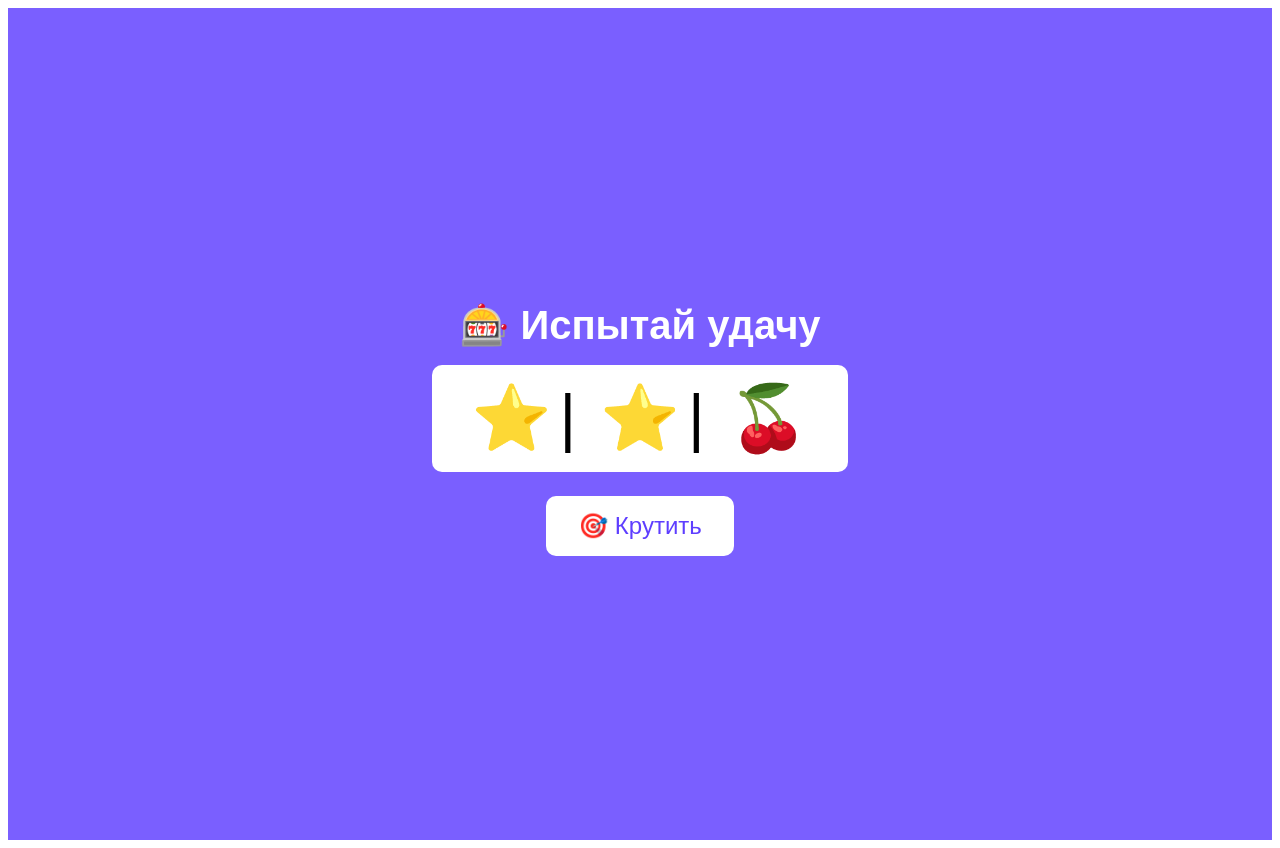
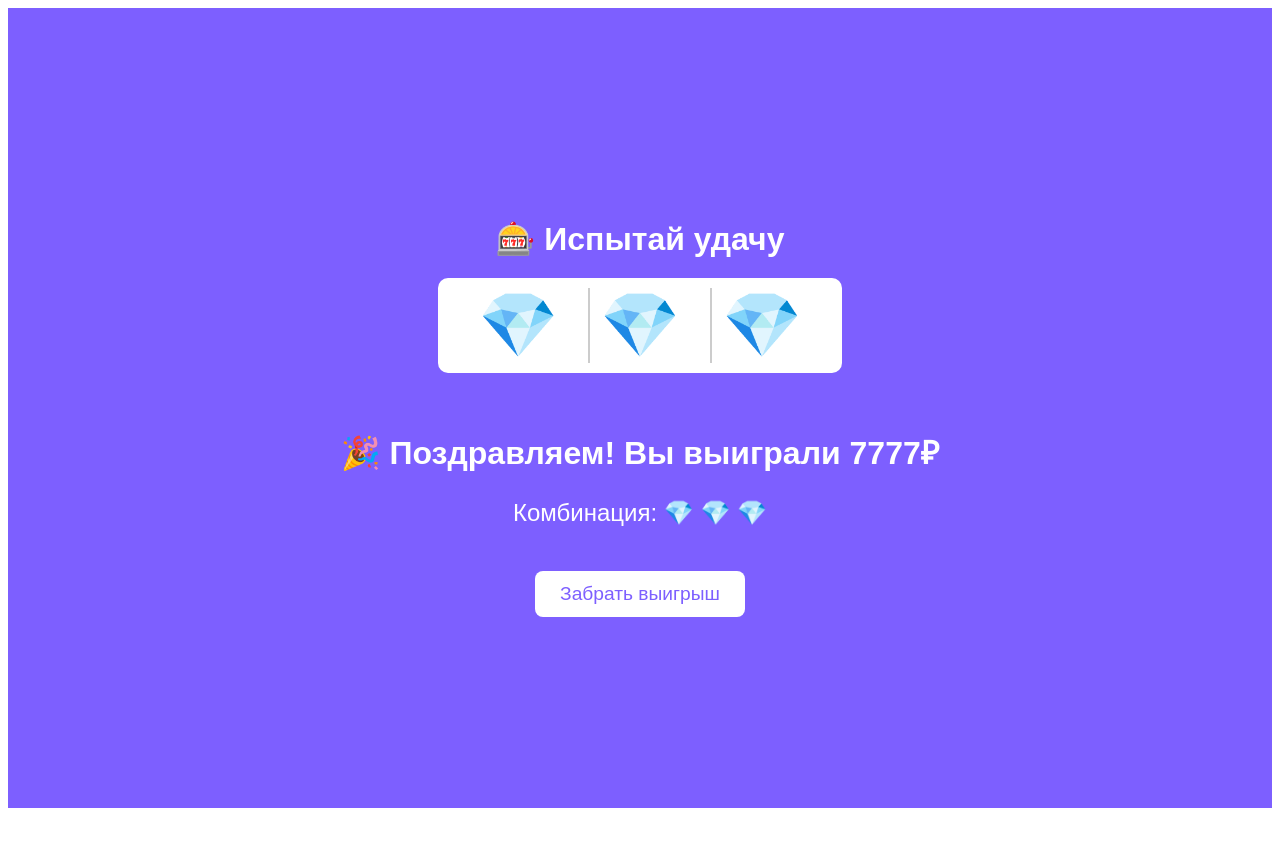
Before and after one commit to LexLowFlex/telegramslot, a Next.js app: page / in a window 1280 px wide. Both pictures are taken after a click on the button "🎯 Крутить". After the commit the page ends 816 px from the top, so only its background shows below. Built offline with nearby package versions, Linux system fonts and the light colour scheme.

Commit message:
Update index.js

```diff
--- a/pages/index.js
+++ b/pages/index.js
@@ -1,12 +1,14 @@
-import { useState } from 'react';
+import { useState, useEffect } from 'react';
 
 const symbols = ['🍒', '🔔', '7️⃣', '🍋', '⭐', '💎'];
 
 const getRandomSymbols = () =>
-  Array(3).fill().map(() => symbols[Math.floor(Math.random() * symbols.length)]);
+  Array(3)
+    .fill()
+    .map(() => symbols[Math.floor(Math.random() * symbols.length)]);
 
 export default function Home() {
-  const [slots, setSlots] = useState(getRandomSymbols());
+  const [slots, setSlots] = useState(['', '', '']);
   const [spinning, setSpinning] = useState(false);
   const [hasWon, setHasWon] = useState(false);
 
@@ -15,101 +17,91 @@
     setHasWon(false);
 
     const interval = setInterval(() => {
-      setSlots([
-        symbols[Math.floor(Math.random() * symbols.length)],
-        symbols[Math.floor(Math.random() * symbols.length)],
-        symbols[Math.floor(Math.random() * symbols.length)],
-      ]);
+      setSlots(getRandomSymbols());
     }, 100);
 
     setTimeout(() => {
       clearInterval(interval);
+      const finalSymbols = ['💎', '💎', '💎'];
+      setSlots(finalSymbols);
       setSpinning(false);
-
-      // Проверка на выигрыш
-      if (slots[0] === slots[1] && slots[1] === slots[2]) {
-        setHasWon(true);
-      }
+      setHasWon(true);
     }, 2000);
   };
 
   return (
     <div
       style={{
-        background: '#7A5FFF',
-        height: '100vh',
+        minHeight: '100vh',
+        backgroundColor: '#7D5FFF',
+        color: 'white',
         display: 'flex',
         flexDirection: 'column',
         alignItems: 'center',
         justifyContent: 'center',
-        color: '#fff',
-        fontFamily: 'Arial, sans-serif',
-        textAlign: 'center',
-        padding: '1rem',
+        fontFamily: 'sans-serif',
+        textAlign: 'center'
       }}
     >
-      <h1 style={{ fontSize: '2.5rem', marginBottom: '1rem' }}>🎰 Испытай удачу</h1>
+      <h1 style={{ fontSize: '2rem', marginBottom: '20px' }}>🎰 Испытай удачу</h1>
 
       <div
         style={{
           display: 'flex',
+          gap: '20px',
           fontSize: '4rem',
-          background: '#fff',
-          padding: '1rem 2rem',
+          background: 'white',
+          color: '#000',
+          padding: '10px 30px',
           borderRadius: '10px',
-          marginBottom: '1.5rem',
-          color: '#000',
+          minWidth: '200px',
+          justifyContent: 'center'
         }}
       >
         {slots.map((s, i) => (
-          <span key={i} style={{ margin: '0 0.5rem' }}>
+          <div key={i} style={{ borderLeft: i !== 0 ? '2px solid #ccc' : 'none', padding: '0 10px' }}>
             {s}
-            {i < slots.length - 1 && <span style={{ margin: '0 0.5rem' }}>|</span>}
-          </span>
+          </div>
         ))}
       </div>
 
-      {!hasWon && (
+      {!hasWon ? (
         <button
           onClick={spin}
           disabled={spinning}
           style={{
-            fontSize: '1.5rem',
-            padding: '1rem 2rem',
-            background: '#fff',
-            color: '#5e3eff',
+            marginTop: '30px',
+            padding: '12px 25px',
+            fontSize: '1.2rem',
+            borderRadius: '8px',
+            background: 'white',
+            color: '#7D5FFF',
             border: 'none',
-            borderRadius: '10px',
-            cursor: 'pointer',
-            marginBottom: '1rem',
+            cursor: 'pointer'
           }}
         >
-          {spinning ? 'Крутится...' : '🎯 Крутить'}
+          🎯 Крутить
         </button>
-      )}
-
-      {hasWon && (
-        <>
-          <p style={{ fontSize: '1.5rem', marginBottom: '1rem' }}>
-            🎉 Поздравляем! Вы выиграли <strong>7777₽</strong>
-          </p>
+      ) : (
+        <div style={{ marginTop: '30px' }}>
+          <h2 style={{ fontSize: '2rem' }}>🎉 Поздравляем! Вы выиграли 7777₽</h2>
+          <p style={{ fontSize: '1.5rem' }}>Комбинация: {slots.join(' ')}</p>
           <button
-            onClick={() =>
-              window.open('https://partredivada.com/?promo=d4c4edc2-ca8c-4938-8db4-e976a26b68a2', '_blank')
-            }
             style={{
-              fontSize: '1.5rem',
-              padding: '1rem 2rem',
+              marginTop: '20px',
+              padding: '12px 25px',
+              fontSize: '1.2rem',
+              borderRadius: '8px',
               background: '#fff',
-              color: '#5e3eff',
+              color: '#7D5FFF',
               border: 'none',
-              borderRadius: '10px',
-              cursor: 'pointer',
+              cursor: 'pointer'
             }}
+            onClick={() => window.Telegram?.WebApp?.close?.()}
           >
             Забрать выигрыш
           </button>
-        </>
+        </div>
       )}
     </div>
   );
```
